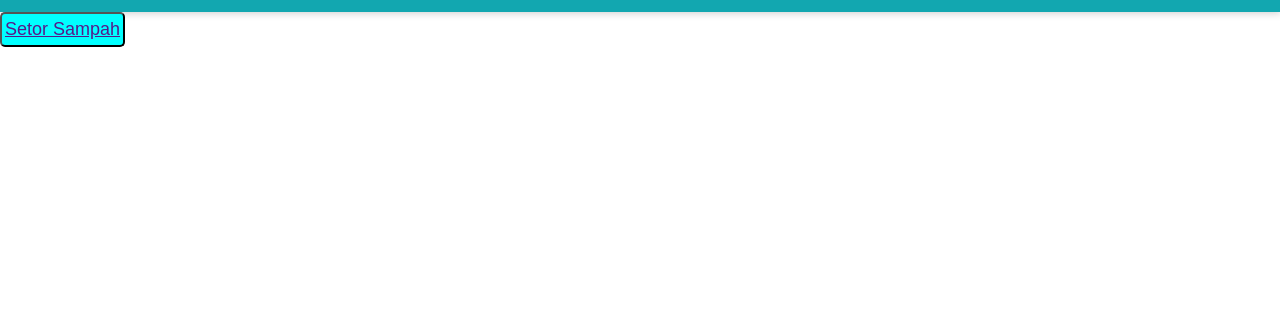
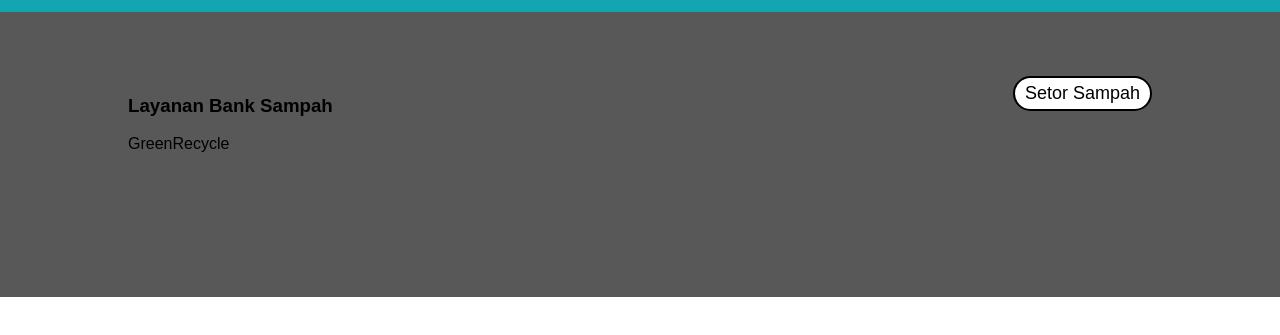
Before and after one commit to muhammadthoriqalfaruq/majapahit-Grup-6-Macro-Aft, a plain HTML site: page layanan.html in a window 1280 px wide. Shown: the part 83-418 px from the top of the page. Drawn offline with Linux system fonts and the light colour scheme.

Commit message:
file baru

```diff
--- a/landingpage.css
+++ b/landingpage.css
@@ -4,8 +4,6 @@
   margin-top: 150px;
   margin-bottom: 5px;
   margin-left: 80px;
-  right: 10px;
-  left: 10px;
 }
 .home p:nth-child(2) {
   color: black;
--- a/layanan.css
+++ b/layanan.css
@@ -1,10 +1,30 @@
 .btn-setor {
-  background-color: aqua;
+  background-color: white;
   color: black;
-  padding: 5px 3px;
-  border-radius: 5px;
+  padding: 5px 10px;
+  border-radius: 20px;
   font-size: 18px;
   transition: background-color 0.3s;
   text-decoration: none;
   list-style: none;
+  display: inline-block;
+  cursor: pointer;
+  border: 2px solid black;
 }
+
+#layanan {
+  width: 100%;
+  height: 100vh;
+  position: relative;
+}
+
+.layanan {
+  padding: 5% 10% 10%;
+  background-color: #585858;
+  align-items: center;
+  justify-content: center;
+}
+
+.layanan .btn-setor {
+  float: right;
+}
--- a/layanan.html
+++ b/layanan.html
@@ -34,8 +34,13 @@
             </ul>
           </nav>
         </div>
-        <div class="setor">
-            <button class="btn-setor"><a href="">Setor Sampah</a></button>
+
+    <section id="layanan">
+        <div class="layanan">
+            <a href="" class="btn-setor">Setor Sampah</a>
+            <h1>Layanan Bank Sampah</h1>
+            <p>GreenRecycle</p>
         </div>
+    </section>
 </body>
 </html>
```
